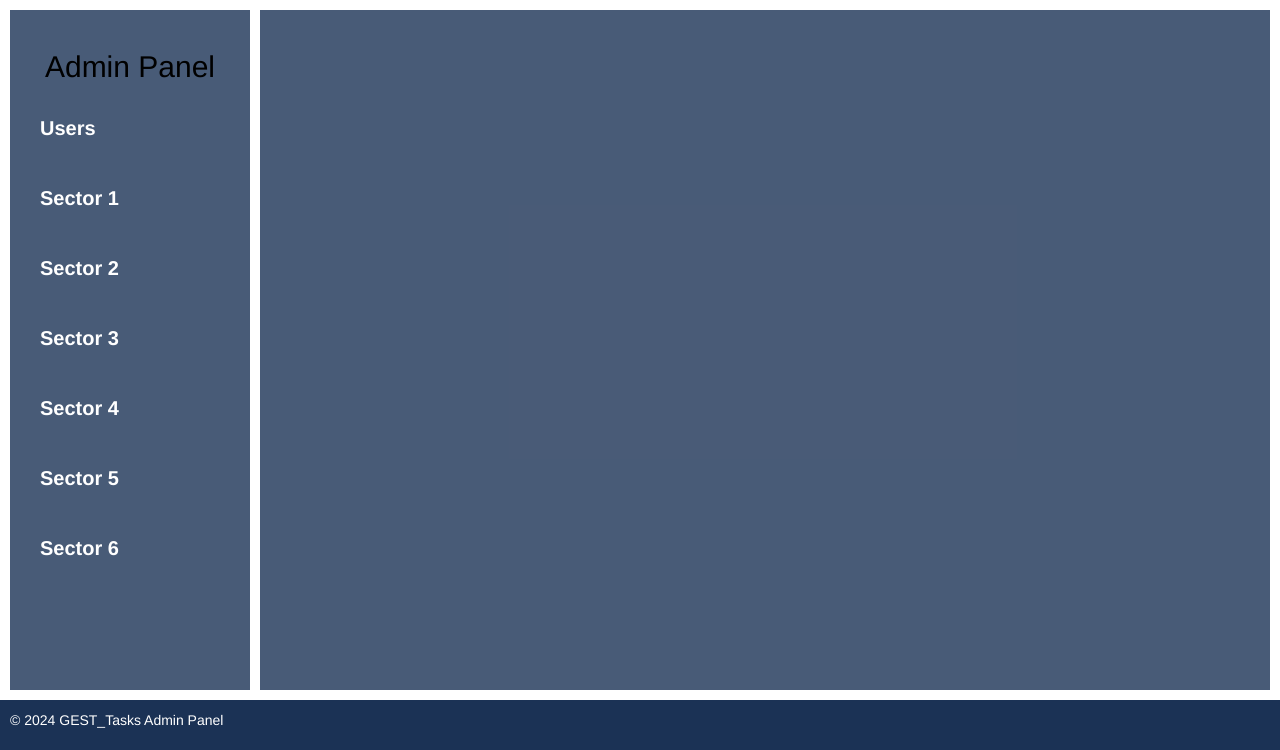
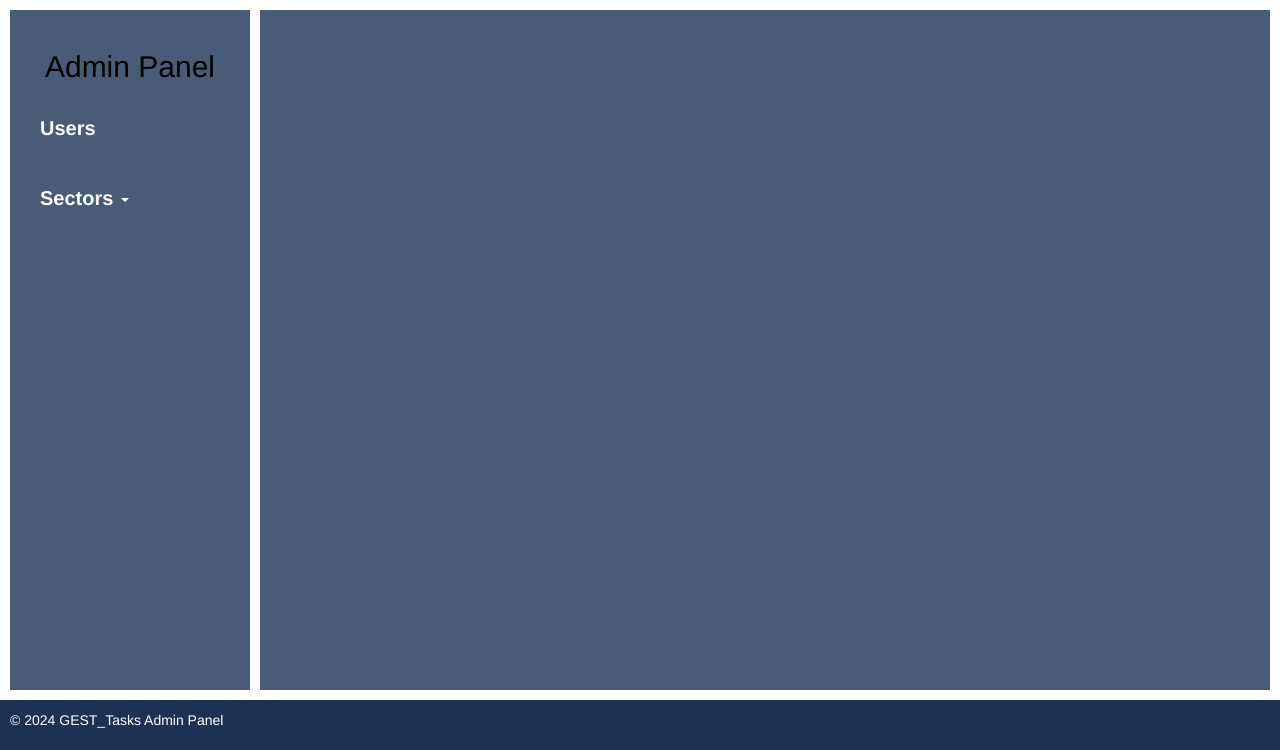
Before and after one commit to Placito/GEST_tasks, a Flask app: template src/templates/admin/base.html in a window 1280 px wide. Shown: the part 50-800 px from the top of the page. Run offline with Flask 2, Linux system fonts and the light colour scheme; the template is opened without the code that fills it, so the values that code supplies are empty; parts of the project's set-up code (start-up, migrations or seed data) failed here and were passed over; some libraries are stand-ins or nearby versions.

Commit message:
fix the sintax

```diff
--- a/src/static/styles/admin.css
+++ b/src/static/styles/admin.css
@@ -44,6 +44,9 @@ body {
     padding: 10px; /* Padding for links */
     display: block; /* Block display for full area clickability */
     transition: background-color 0.3s; /* Smooth background transition */
+}
+.dropdown-section {
+    width: 100%;
 }
 
 .sidebar ul li a:hover {
--- a/src/templates/admin/base.html
+++ b/src/templates/admin/base.html
@@ -11,9 +11,6 @@
     <!-- Custom Admin Styles -->
     <link rel="stylesheet" href="{{ url_for('static', filename='styles/admin.css') }}">
 
-    {% block styles %}
-    <!-- Additional styles specific to pages can be included here -->
-    {% endblock %}
 </head>
 <body>
     <!-- Main Navigation Bar -->
@@ -34,13 +31,22 @@
         <div class="sidebar">
             <h1>Admin Panel</h1>
             <ul class="nav navbar-nav">
-                <li><a href="/admin/user">Users</a></li>
-                <li><a href="/admin/seccion_1">Sector 1</a></li>
-                <li><a href="/admin/seccion_2">Sector 2</a></li>
-                <li><a href="/admin/seccion_3">Sector 3</a></li>
-                <li><a href="/admin/seccion_4">Sector 4</a></li>
-                <li><a href="/admin/seccion_5">Sector 5</a></li>
-                <li><a href="/admin/seccion_6">Sector 6</a></li>
+                <!-- Corrected link for Users -->
+                <li><a href="{{ url_for('user.index_view') }}">Users</a></li>
+                <!-- Correct Dropdown for Bootstrap 3 -->
+                <li class="dropdown">
+                    <a href="#" class="dropdown-toggle" data-toggle="dropdown" role="button" aria-haspopup="true" aria-expanded="false">
+                        Sectors <span class="caret"></span>
+                    </a>
+                    <ul class="dropdown-menu dropdown-section">
+                        <li><a href="{{ url_for('seccion_1.index_view') }}">Sector 1</a></li>
+                        <li><a href="{{ url_for('seccion_2.index_view') }}">Sector 2</a></li>
+                        <li><a href="{{ url_for('seccion_3.index_view') }}">Sector 3</a></li>
+                        <li><a href="{{ url_for('seccion_4.index_view') }}">Sector 4</a></li>
+                        <li><a href="{{ url_for('seccion_5.index_view') }}">Sector 5</a></li>
+                        <li><a href="{{ url_for('seccion_6.index_view') }}">Sector 6</a></li>
+                    </ul>
+                </li>
             </ul>
         </div>
 
@@ -60,7 +66,6 @@
     <!-- JavaScript files -->
     <script src="https://ajax.googleapis.com/ajax/libs/jquery/3.3.1/jquery.min.js"></script>
     <script src="https://maxcdn.bootstrapcdn.com/bootstrap/3.3.7/js/bootstrap.min.js"></script>
-
     {% block scripts %}
     <!-- Additional scripts for specific pages can be included here -->
     {% endblock %}
```
Also changed, not shown: src/api/admin.py (+6 -6 lines).
